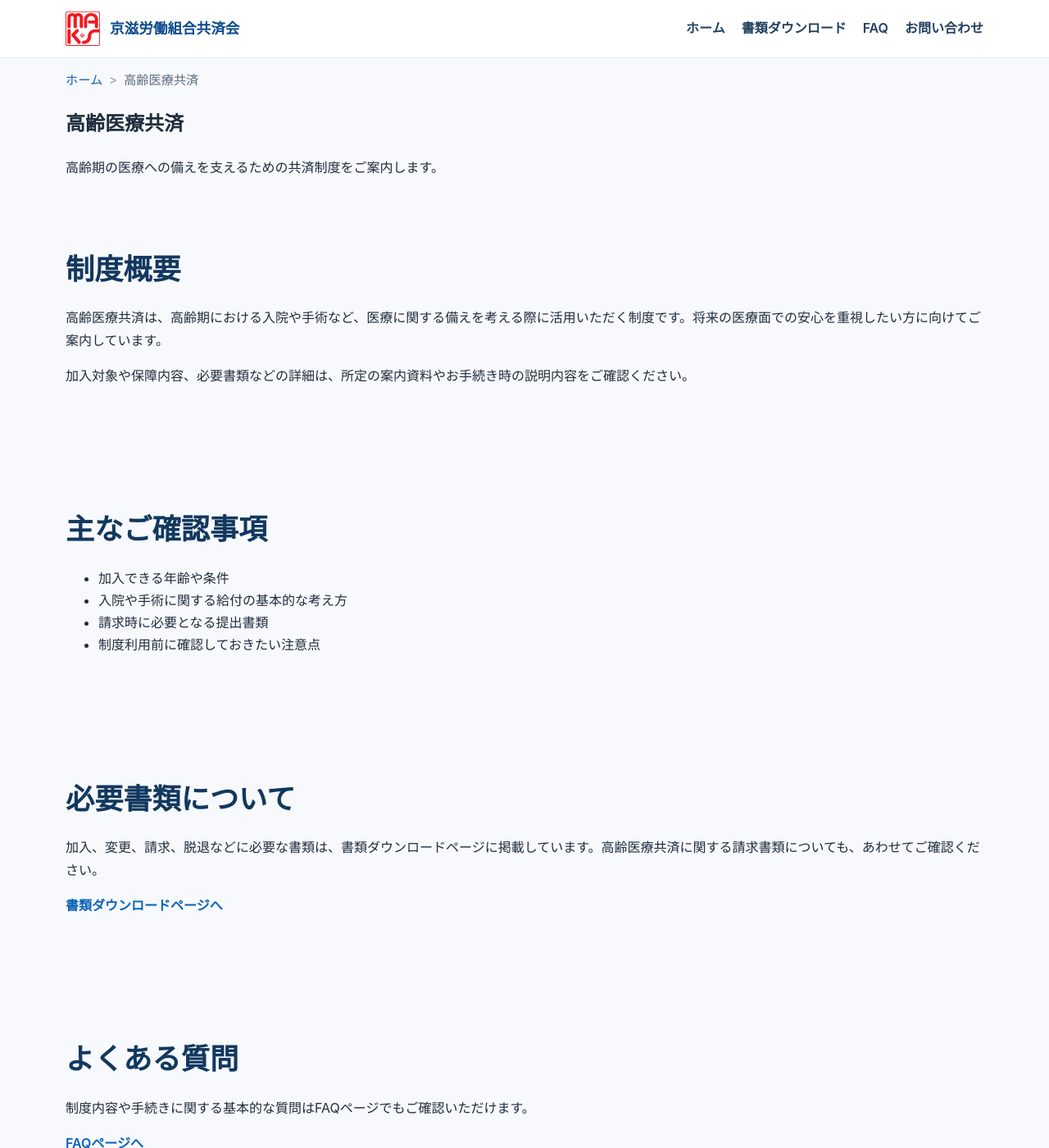
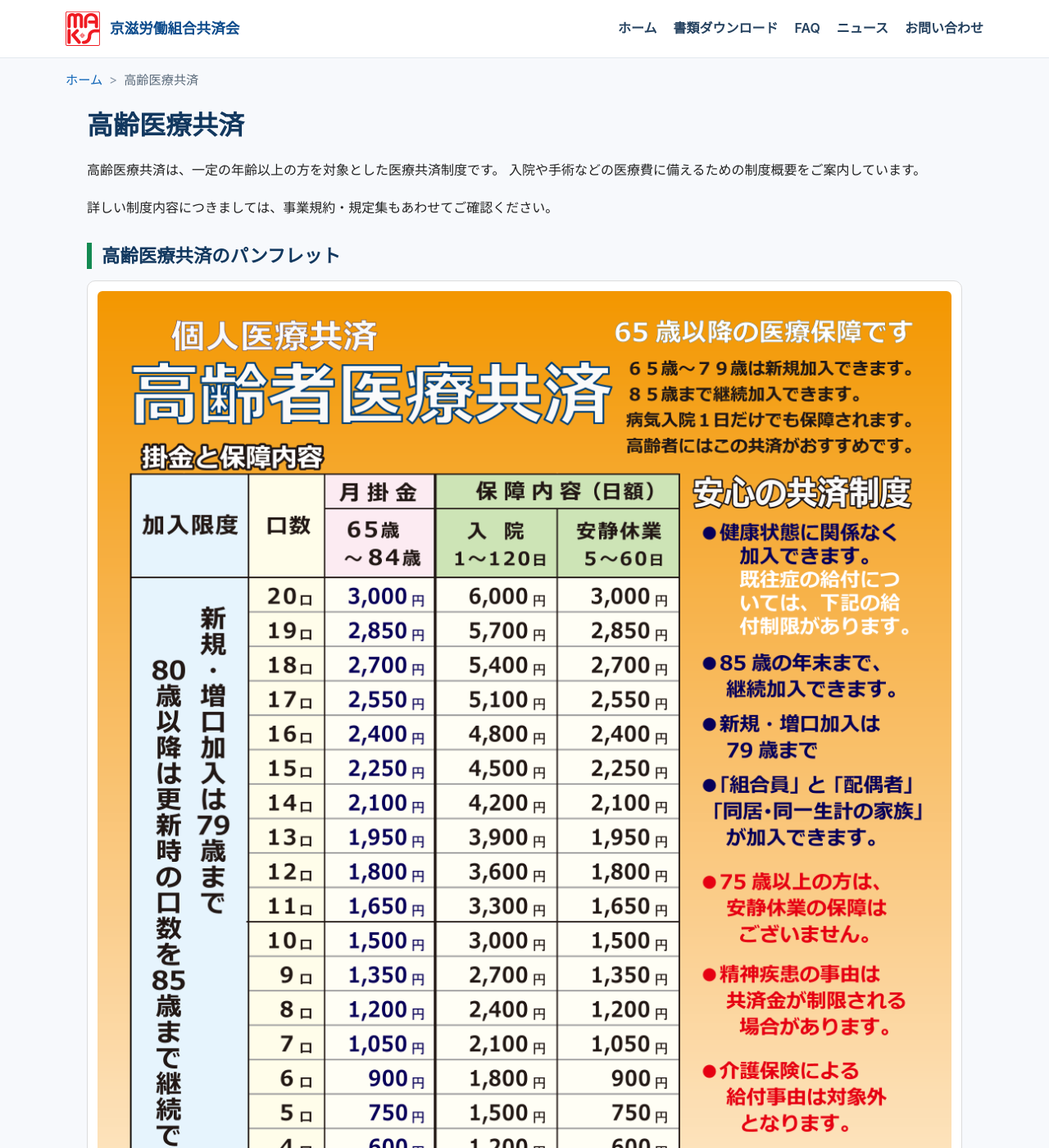
Before and after one commit to keijirodokyosai/keijirodokyosai.github.io, a Jekyll site: the page built from korei-iryo.html, in a window 1280 px wide and 1400 px high. Shown: the whole window at 82% size. Built offline with Jekyll 4.4.1, drawn with Linux system fonts in a browser that asks for light colours; some of the changed text lies outside the part shown.

Commit message:
Update korei-iryo.html

```diff
--- a/korei-iryo.html
+++ b/korei-iryo.html
@@ -1,178 +1,61 @@
-<!DOCTYPE html>
-<html lang="ja">
-<head>
-
-<meta charset="UTF-8">
-<meta name="viewport" content="width=device-width, initial-scale=1.0">
-
-<title>高齢医療共済 | 京滋労働組合共済会</title>
-
-<meta name="description" content="京滋労働組合共済会の高齢医療共済についてご案内します。制度概要、書類ダウンロード、よくある質問、お問い合わせ先をご確認いただけます。">
-
-<link rel="canonical" href="https://keijirodokyosai.github.io/korei-iryo.html">
-<link rel="icon" href="images/favicon.png">
-
-<meta property="og:type" content="website">
-<meta property="og:site_name" content="京滋労働組合共済会">
-<meta property="og:title" content="高齢医療共済 | 京滋労働組合共済会">
-<meta property="og:description" content="京滋労働組合共済会の高齢医療共済についてご案内します。">
-<meta property="og:url" content="https://keijirodokyosai.github.io/korei-iryo.html">
-<meta property="og:image" content="https://keijirodokyosai.github.io/images/ogp-logo-1200x630.jpg">
-
-<meta name="twitter:card" content="summary_large_image">
-
-<link rel="stylesheet" href="css/style.css">
-
-<script type="application/ld+json">
-{
-  "@context": "https://schema.org",
-  "@type": "BreadcrumbList",
-  "itemListElement": [
-    {
-      "@type": "ListItem",
-      "position": 1,
-      "name": "ホーム",
-      "item": "https://keijirodokyosai.github.io/"
-    },
-    {
-      "@type": "ListItem",
-      "position": 2,
-      "name": "高齢医療共済",
-      "item": "https://keijirodokyosai.github.io/korei-iryo.html"
-    }
-  ]
-}
-</script>
-
-</head>
-
-<body>
-
-<header class="site-header" role="banner">
-
-<div class="header-inner">
-
-<a href="index.html" class="site-logo">
-<img src="images/logo.svg" alt="京滋労働組合共済会">
-<span class="site-logo-text">京滋労働組合共済会</span>
-</a>
-
-<button class="menu-toggle" aria-label="メニューを開く" aria-expanded="false" aria-controls="global-nav">
-<span></span>
-<span></span>
-<span></span>
-</button>
-
-<nav id="global-nav" class="global-nav" aria-label="グローバルナビゲーション">
-<ul>
-<li><a href="index.html">ホーム</a></li>
-<li><a href="downloads.html">書類ダウンロード</a></li>
-<li><a href="faq.html">FAQ</a></li>
-<li><a href="contact.html">お問い合わせ</a></li>
-</ul>
-</nav>
-
-</div>
-
-</header>
+---
+layout: default
+title: 高齢医療共済 | 京滋労働組合共済会
+description: 京滋労働組合共済会の高齢医療共済についてご案内します。制度概要や必要書類をご確認いただけます。
+permalink: /korei-iryo.html
+---
 
 <nav class="breadcrumb" aria-label="パンくずリスト">
   <ol class="breadcrumb-list">
-<li><a href="index.html">ホーム</a></li>
+    <li><a href="{{ '/index.html' | relative_url }}">ホーム</a></li>
     <li aria-current="page">高齢医療共済</li>
   </ol>
 </nav>
 
-<main role="main">
+<section class="kyosai-page">
 
-<section class="page-hero">
-<div class="container">
+  <section class="detail-section">
     <h1>高齢医療共済</h1>
-<p>高齢期の医療への備えを支えるための共済制度をご案内します。</p>
+    <div class="detail-lead">
+      <p>
+        高齢医療共済は、一定の年齢以上の方を対象とした医療共済制度です。
+        入院や手術などの医療費に備えるための制度概要をご案内しています。
+      </p>
+      <p>
+        詳しい制度内容につきましては、事業規約・規定集もあわせてご確認ください。
+      </p>
     </div>
   </section>
 
-<section class="kyosai-detail section">
-<div class="container">
-<h2>制度概要</h2>
-<p>高齢医療共済は、高齢期における入院や手術など、医療に関する備えを考える際に活用いただく制度です。将来の医療面での安心を重視したい方に向けてご案内しています。</p>
-<p>加入対象や保障内容、必要書類などの詳細は、所定の案内資料やお手続き時の説明内容をご確認ください。</p>
+  <section class="detail-section">
+    <h2>高齢医療共済のパンフレット</h2>
+    <div class="image-card">
+      <img src="{{ '/images/korei-iryo.png' | relative_url }}" alt="高齢医療共済のパンフレット">
+    </div>
+
+    <div class="pdf-download">
+      <a href="{{ '/pdf/korei-iryo.pdf' | relative_url }}" download class="btn btn-primary">
+        パンフレットをダウンロード
+      </a>
     </div>
   </section>
 
-<section class="kyosai-detail section section-alt">
-<div class="container">
-<h2>主なご確認事項</h2>
-<ul class="content-list">
-<li>加入できる年齢や条件</li>
-<li>入院や手術に関する給付の基本的な考え方</li>
-<li>請求時に必要となる提出書類</li>
-<li>制度利用前に確認しておきたい注意点</li>
+  <section class="detail-section notice-section">
+    <h2>制度のご確認について</h2>
+    <ul class="notice-list">
+      <li>保障内容や給付条件の詳細は、事業規約・規定集をご確認ください。</li>
+      <li>掲載内容は概要です。実際の加入にあたっては所定の条件があります。</li>
     </ul>
-</div>
   </section>
 
-<section class="kyosai-detail section">
-<div class="container">
+  <section class="detail-section detail-section-last">
     <h2>必要書類について</h2>
-<p>加入、変更、請求、脱退などに必要な書類は、書類ダウンロードページに掲載しています。高齢医療共済に関する請求書類についても、あわせてご確認ください。</p>
-<p><a href="downloads.html" class="text-link">書類ダウンロードページへ</a></p>
-</div>
+    <p>
+      加入、変更、解約、給付の申請などに必要な書類は、書類ダウンロードページに掲載しています。
+    </p>
+    <p>
+      <a href="{{ '/downloads.html' | relative_url }}" class="text-link">書類ダウンロードページへ</a>
+    </p>
   </section>
 
-<section class="kyosai-detail section section-alt">
-<div class="container">
-<h2>よくある質問</h2>
-<p>制度内容や手続きに関する基本的な質問はFAQページでもご確認いただけます。</p>
-<p><a href="faq.html" class="text-link">FAQページへ</a></p>
-</div>
 </section>
-
-<section class="kyosai-detail section">
-<div class="container">
-<h2>お問い合わせ</h2>
-<p>制度内容や加入条件、手続きについて不明な点がある場合は、お問い合わせページをご利用ください。</p>
-<p><a href="contact.html" class="text-link">お問い合わせページへ</a></p>
-</div>
-</section>
-
-</main>
-
-<footer class="site-footer" role="contentinfo">
-
-<div class="footer-inner">
-
-<div class="footer-brand">
-<p class="footer-site-name">京滋労働組合共済会</p>
-</div>
-
-<nav class="footer-nav" aria-label="フッターナビゲーション">
-<ul>
-<li><a href="index.html">ホーム</a></li>
-<li><a href="downloads.html">書類ダウンロード</a></li>
-<li><a href="faq.html">FAQ</a></li>
-<li><a href="contact.html">お問い合わせ</a></li>
-</ul>
-</nav>
-
-<p class="copyright">© 京滋労働組合共済会</p>
-
-</div>
-
-</footer>
-
-<script>
-const menuToggle = document.querySelector('.menu-toggle');
-const globalNav = document.querySelector('#global-nav');
-
-if (menuToggle && globalNav) {
-  menuToggle.addEventListener('click', () => {
-    const isOpen = menuToggle.getAttribute('aria-expanded') === 'true';
-    menuToggle.setAttribute('aria-expanded', String(!isOpen));
-    globalNav.classList.toggle('open');
-  });
-}
-</script>
-
-</body>
-</html>
```
Lines whose indentation alone changed are shown as unchanged.
